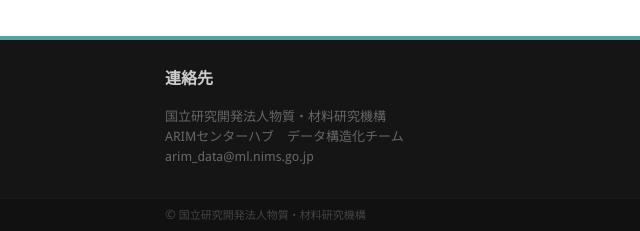
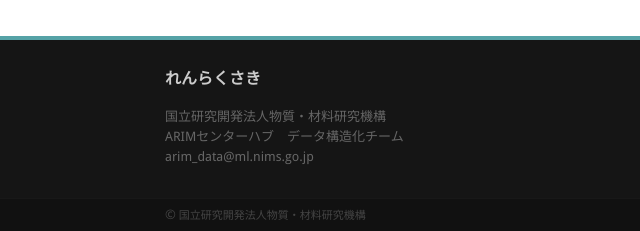
Before and after one commit to oharamika/html_repair, a plain HTML site: page IoT_services .html in a window 1280 px wide. Shown: the part 1529-1760 px from the top of the page, 0-640 px from the left. Drawn offline with Linux system fonts and the light colour scheme.

Commit message:
Add files via upload

```diff
--- a/IoT_services .html
+++ b/IoT_services .html
@@ -192,7 +192,7 @@
 		<a href="#top"><span></span></a>
 	</p>
 	<div class="four columns">
-		<h1>連絡先</h1>
+		<h1>れんらくさき</h1>
 		 国立研究開発法人物質・材料研究機構<br/>ARIMセンターハブ　データ構造化チーム<br/>arim_data@ml.nims.go.jp
 	</div>
 	</footer>
```
